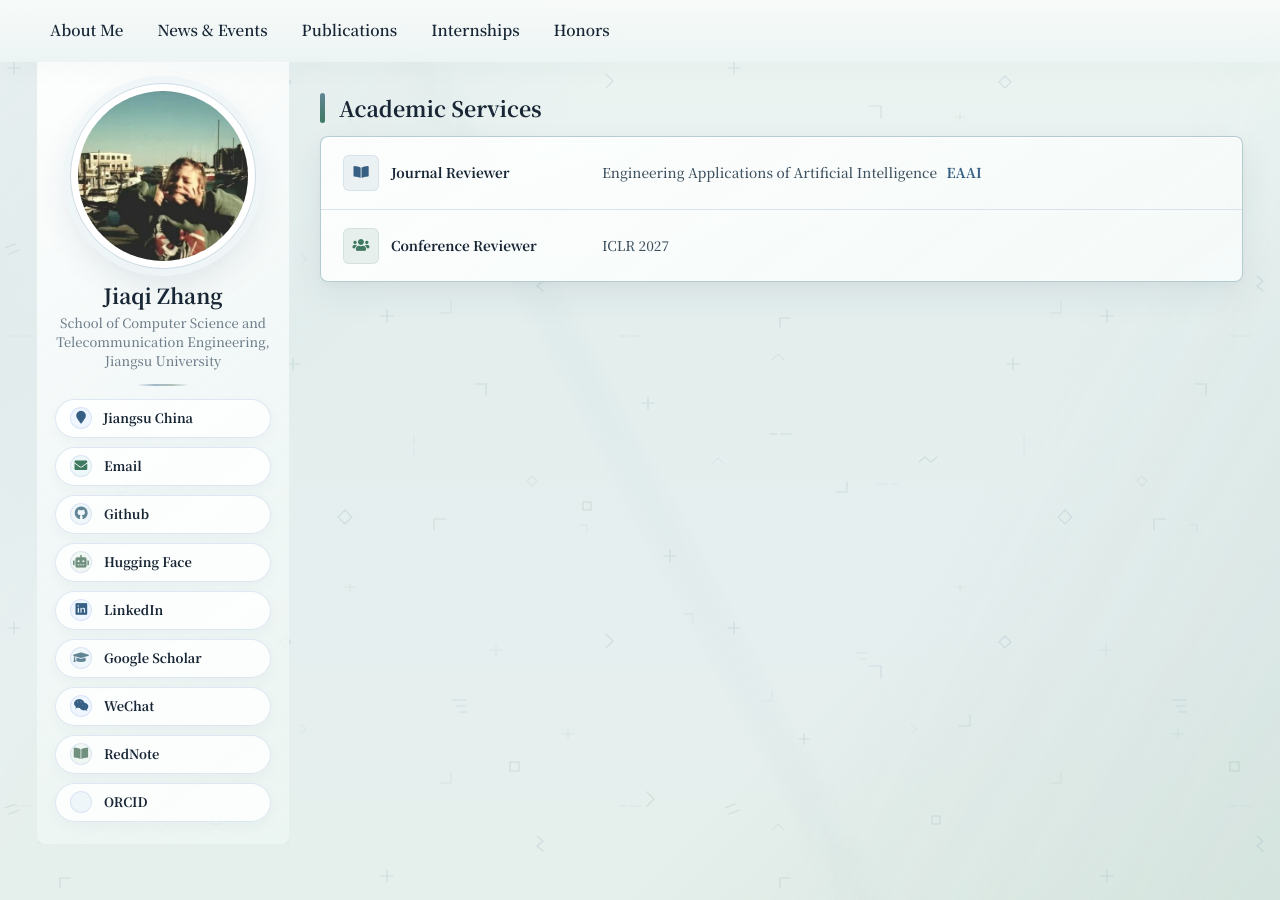
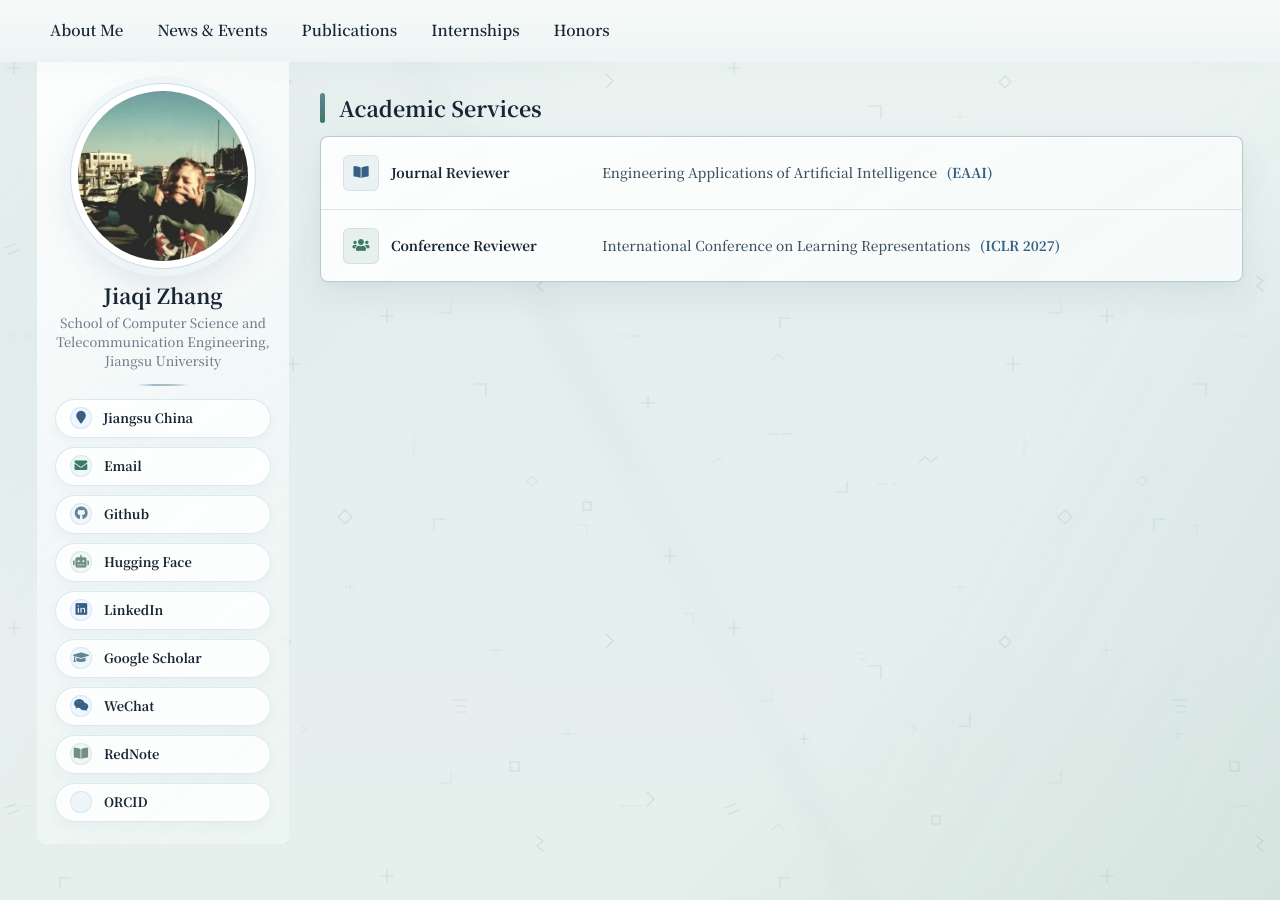
Before and after one commit to JiaqiZhang-Sengoku/JiaqiZhang-Sengoku.github.io, a Jekyll site: the page built from _pages/includes/services.md, in a window 1280 px wide. Built offline with Jekyll 4.4.1, drawn with Linux system fonts in a browser that asks for light colours; our own code applies the rules of GitHub Pages for plain Markdown files.

Commit message:
20260707

```diff
--- a/_pages/includes/services.md
+++ b/_pages/includes/services.md
@@ -9,14 +9,14 @@
         <span class="academic-service__icon" aria-hidden="true"><i class="fas fa-book-open"></i></span>
         <strong>Journal Reviewer</strong>
       </div>
-      <p>Engineering Applications of Artificial Intelligence <span class="academic-service__acronym">EAAI</span></p>
+      <p>Engineering Applications of Artificial Intelligence <span class="academic-service__acronym">(EAAI)</span></p>
     </div>
     <div class="academic-service" role="listitem">
       <div class="academic-service__type">
         <span class="academic-service__icon" aria-hidden="true"><i class="fas fa-users"></i></span>
         <strong>Conference Reviewer</strong>
       </div>
-      <p>ICLR 2027</p>
+      <p>International Conference on Learning Representations <span class="academic-service__acronym">(ICLR 2027)</span></p>
     </div>
   </div>
 </section>
```
